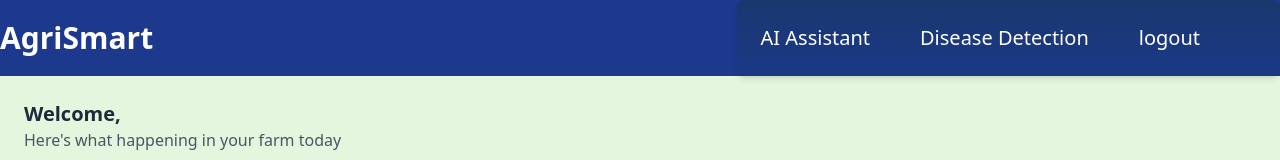
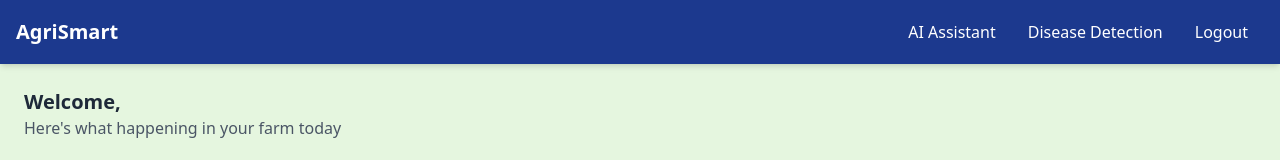
Before and after one commit to cb18-spirit/SIH_INTERNAL, a React (Vite) app in the folder client/: page /updates in a window 1280 px wide. Shown: the top 160 px of the page. Built offline with nearby package versions, Linux system fonts and the light colour scheme.

Commit message:
modified navbar of home page

```diff
--- a/client/src/pages/Updates.jsx
+++ b/client/src/pages/Updates.jsx
@@ -13,48 +13,47 @@ const Updates = () => {
 
   return (
     <div className="bg-[#E5F6DF]">
-    <nav className="bg-blue-900 relative flex flex-row md:flex-row items-start md:items-center justify-between">
+    <nav className="bg-blue-900 flex items-center justify-between px-4 py-1 shadow-md">
 
+    {/* Logo */}
     <a
       href="/"
-        className="text-white text-2xl md:text-3xl font-semibold no-underline mb-4 md:mb-0"
+      className="text-white text-xl font-semibold no-underline"
     >
       AgriSmart
     </a>
 
+    {/* Mobile Toggle */}
     <img
-        className="w-[55px] h-[30px] cursor-pointer md:hidden mb-4 md:mb-0"
+      className="w-6 h-6 cursor-pointer md:hidden"
       src={menuOpen ? "/UpdatesNavbar/wrongmark.svg" : "/UpdatesNavbar/bars.svg"}
       onClick={() => setMenuOpen(!menuOpen)}
       alt="menu toggle"
     />
 
+    {/* Menu */}
     <ul
       onClick={() => setMenuOpen(false)}
-          className={`absolute right-6 top-20 flex-col items-center gap-3 rounded-lg
-            bg-gradient-to-t from-[rgba(25,55,109,0.2)] to-[rgba(25,55,109,1)] p-6 shadow-md
-            md:static md:flex md:flex-row md:gap-[50px] pr-20
+      className={`absolute right-4 top-14 flex-col items-center gap-3 rounded-md
+        bg-blue-900 p-4 shadow-md
+        md:static md:flex md:flex-row md:gap-8 md:bg-transparent md:shadow-none
         transition-all duration-300 ${menuOpen ? "flex" : "hidden md:flex"}`}
     >
-
       <li>
-            <button onClick={()=>navigate('/AI-Assistant')} className="text-white text-xl no-underline">
+        <button onClick={() => navigate('/AI-Assistant')} className="text-white text-base no-underline hover:text-green-300">
           AI Assistant
         </button>
       </li>
       <li>
-            <button onClick={()=>navigate('/Disease-Detection')} className="text-white text-xl no-underline">
+        <button onClick={() => navigate('/Disease-Detection')} className="text-white text-base no-underline hover:text-green-300">
           Disease Detection
         </button>
       </li>
-
-
       <li>
-            <a  className="text-white text-xl no-underline">
-               logout
+        <a className="text-white text-base no-underline hover:text-red-400 cursor-pointer">
+          Logout
         </a>
       </li>
-
     </ul>
 
   </nav>
@@ -180,8 +179,9 @@ const Updates = () => {
       </div>
 
       {/* MODAL */}
+            {/* MODAL */}
       {openModal && (
-        <div className="fixed inset-0 bg-black bg-opacity-50 flex items-center justify-center z-50">
+        <div className="fixed inset-0 flex items-center justify-center z-50 bg-[#E5F6DF] bg-opacity-90">
           <div className="bg-white rounded-xl shadow-lg p-6 w-[400px] relative">
             {/* Close Button */}
             <button
@@ -222,6 +222,7 @@ const Updates = () => {
           </div>
         </div>
       )}
+
     </div>
 
     </div>
```
Lines whose indentation alone changed are shown as unchanged.
